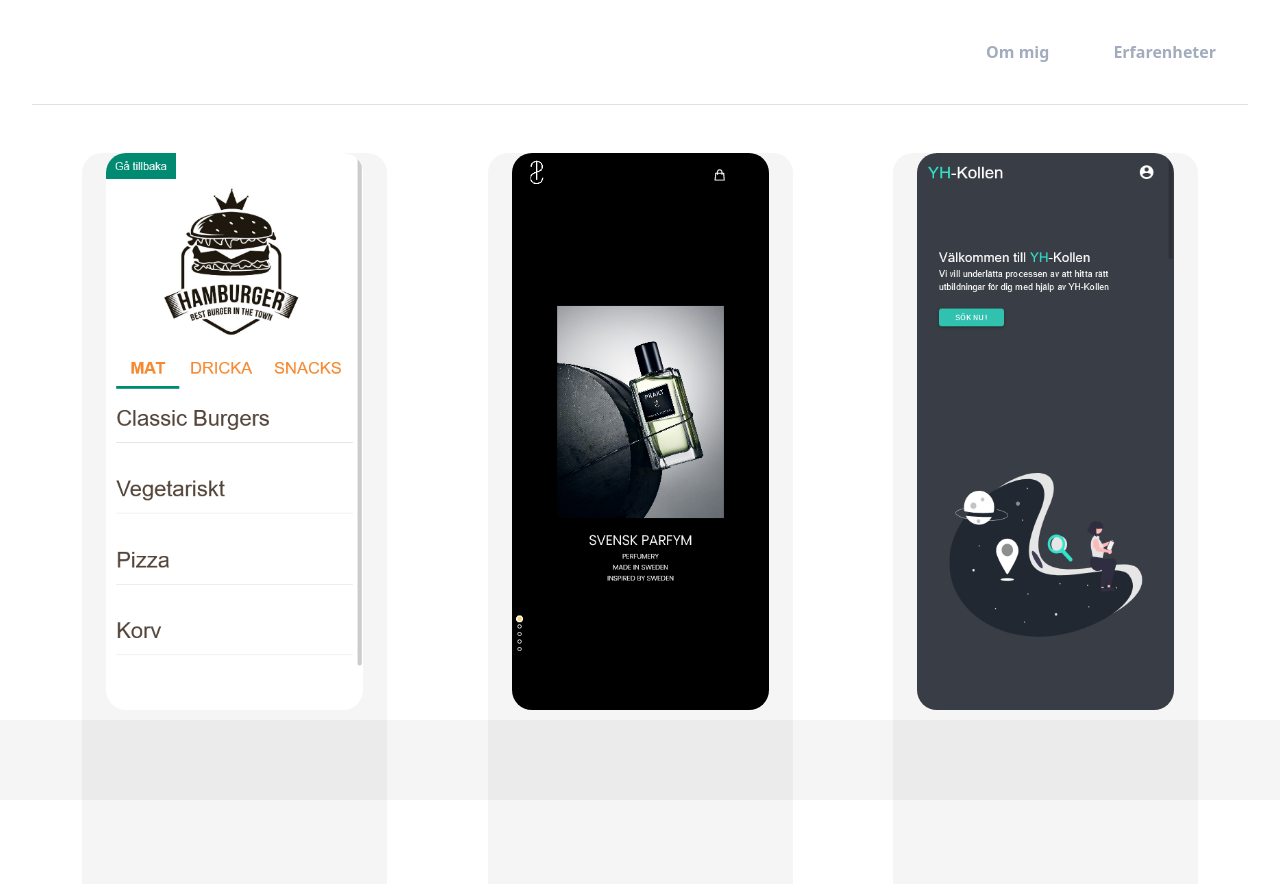
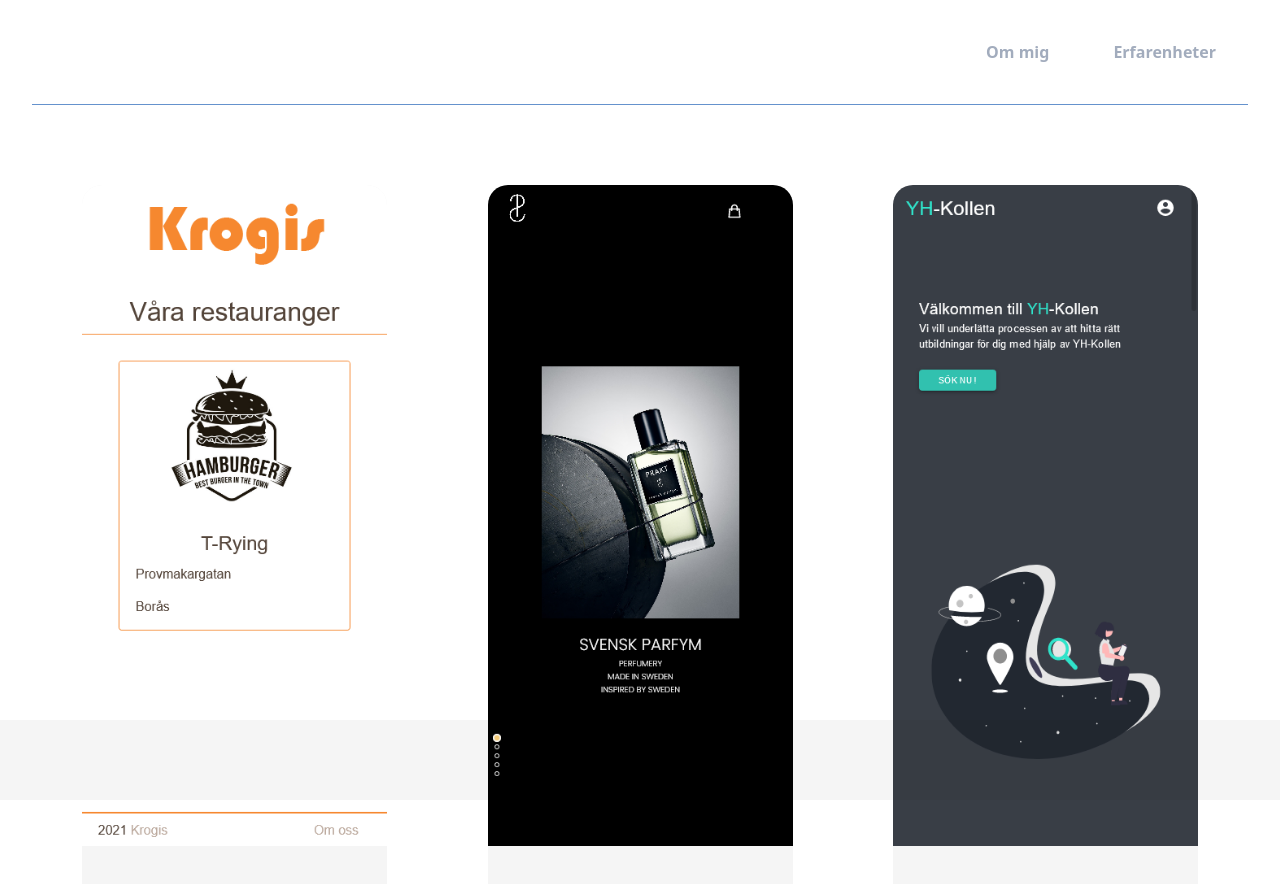
Before and after one commit to DavidFurby/Portfolio, a Next.js app: page /experience in a window 1280 px wide. Shown: the top 884 px of the page. Built offline with nearby package versions, Linux system fonts and the light colour scheme.

Commit message:
Experience update

```diff
--- a/comps/NavigationBar.js
+++ b/comps/NavigationBar.js
@@ -1,14 +1,13 @@
-import { Navbar, Nav } from "react-bootstrap";
 import Link from "next/link";
 const NavigationBar = () => {
     return (
         <div>
-            <Navbar className="d-flex justify-content-end border-bottom">
-                <Nav>
+            <nav className="navbar d-flex justify-content-end">
+                <div className="nav">
                     <Link href="/">Om mig</Link>
                     <Link href="/experience">Erfarenheter</Link>
-                </Nav>
-            </Navbar>
+                </div>
+            </nav>
         </div>
     );
 };
--- a/pages/experience.js
+++ b/pages/experience.js
@@ -1,29 +1,27 @@
-import { Image } from "react-bootstrap";
 import styles from '../styles/experience.module.css'
 
 const experience = () => {
     return (
-        <div className="container mt-5">
+        <div className="container">
             <div className="row justify-content-between">
                 <div className={styles.imgContainer}>
                     <div className={styles.imgShadow}>
-                        <div className="container text-center">
-                            <Image className={styles.img} alt="krogisExample"  src="/KrogisExample.png" fluid />
-                        </div>
+                            <img className={`${styles.img} img-fluid`} alt="krogisExample"  src="/KrogisExample.png"  />
+
                     </div>
                 </div>
                 <div className={styles.imgContainer}>
                     <div className={styles.imgShadow}>
-                        <div className="container text-center">
-                            <Image className={styles.img} alt="svenskParfymExample" src="/SvenskParfymExample.png" fluid />
-                        </div>
+                            <a href="https://svenskparfym-b8f20.web.app/">
+                            <img className={`${styles.img} img-fluid`}  alt="svenskParfymExample" src="/SvenskParfymExample.png"  />
+                            </a>
                     </div>
                 </div>
                 <div className={styles.imgContainer}>
                     <div className={styles.imgShadow}>
-                        <div className="container text-center">
-                            <Image className={styles.img} alt="yhKollenExample" src="/YH-KollenExample.png" fluid />
-                        </div>
+                            <a href="https://yhkollen-bd838.firebaseapp.com/">
+                            <img className={`${styles.img} img-fluid`}  alt="yhKollenExample" src="/YH-KollenExample.png"  />
+                            </a>
                     </div>
                 </div>
             </div>
--- a/styles/Home.module.css
+++ b/styles/Home.module.css
@@ -9,7 +9,7 @@
 
 .desc {
   opacity: 0;
-  font-size: 25px;
+  font-size: 23px;
   animation: FadeIn 2s forwards;
   animation-delay: 2s;
 
@@ -57,7 +57,7 @@
 .img {
   border-top-left-radius: 20px;
   border-top-right-radius: 20px;
-  animation: slideInFromBottom 3s forwards;
+  animation: slideInFromBottom 3s;
 }
 
 .icon {
--- a/styles/experience.module.css
+++ b/styles/experience.module.css
@@ -2,29 +2,23 @@
 
 .imgContainer {
     width: 20.563rem;
-    height: 50rem;
+    height: 60rem;
+    margin-top: 5rem;
+    transition: margin 1s;
+}
+.imgContainer:hover {
+    margin-top: 3rem;
 
 }
 
 @keyframes slideInFromBottom {
 
     0% {
-        transform: translate(0, 100%);
+        transform: translate(0, 200%);
     }
 
     100% {
         transform: translate(0, 0);
-    }
-}
-
-@keyframes onHoverFocus {
-
-    0% {
-        transform: scale(1);
-    }
-
-    100% {
-        transform: scale(1.1);
     }
 }
 
@@ -41,13 +35,8 @@
 
 
 .img {
-    border-radius: 20px;
+    border-top-left-radius: 20px;
+    border-top-right-radius: 20px;
     transition: transform .5s;
-    animation-name: slideInFromBottom;
-    animation-duration: 3s;
+    animation: slideInFromBottom 3s;
 }
-
-.img:hover {
-    transform: scale(1.1);
-
-}
--- a/styles/globals.css
+++ b/styles/globals.css
@@ -16,9 +16,7 @@
   margin-left: 2rem;
   margin-right: 2rem;
 }
-#navigation {
-  text-decoration: none;
-}
+
 h1 {
   color: #3E4756;
 
```
Also changed, not shown: pages/index.js (+3 -4 lines), public/KrogisExample.png. Lines whose indentation alone changed are shown as unchanged.
